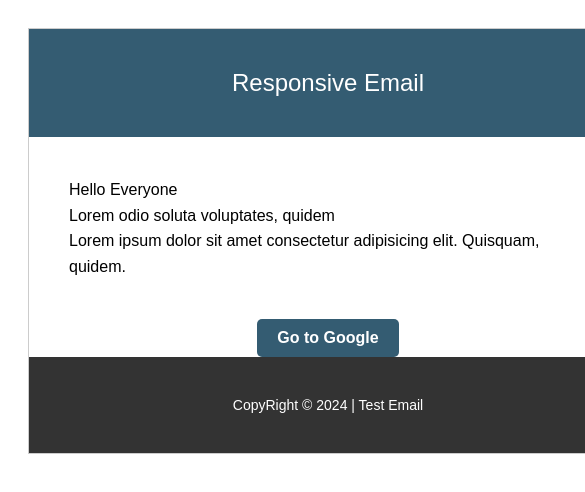
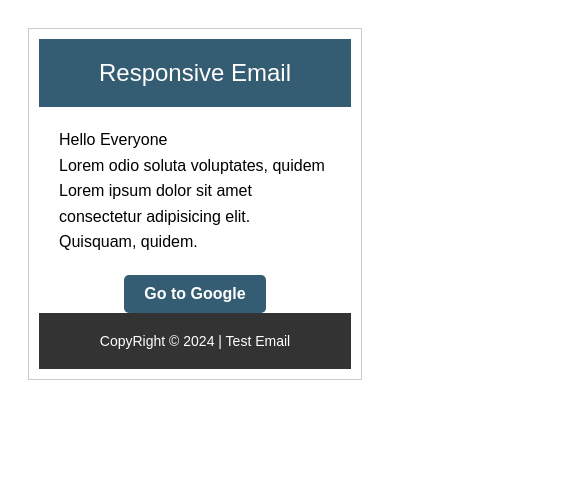
Before and after one commit to Ernestoc14/email-notifications, a plain HTML site: page index.html in a window 390 px wide. Shown: the top 492 px of the page, 585 px wide, since content can reach past the window. Drawn offline with Linux system fonts and the light colour scheme.

Commit message:
Feat: Add responsive design for mobile devices

```diff
--- a/index.html
+++ b/index.html
@@ -4,6 +4,18 @@
     <meta charset="UTF-8" />
     <meta name="viewport" content="width=device-width, initial-scale=1.0" />
     <title>Document</title>
+    <style>
+      @media screen and (max-width: 600px) {
+        .content {
+            width: 100% !important;
+            display: block !important;
+            padding: 10px !important;
+        }
+        .header, .body, .footer {
+            padding: 20px !important;
+        }
+      }
+    </style>
   </head>
   <body style="font-family: 'Poppins', Arial, sans-serif">
     <table width="100%" cellpadding="0" cellspacing="0" border="0">
```
